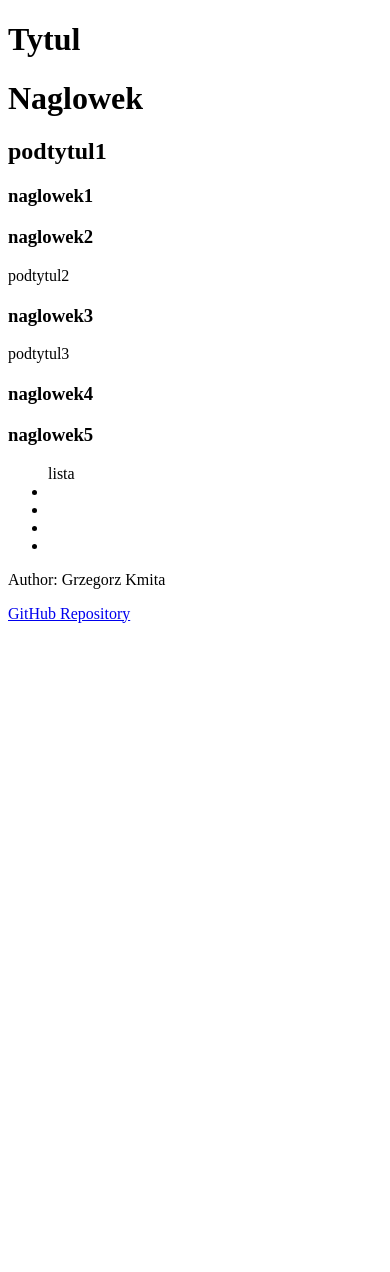
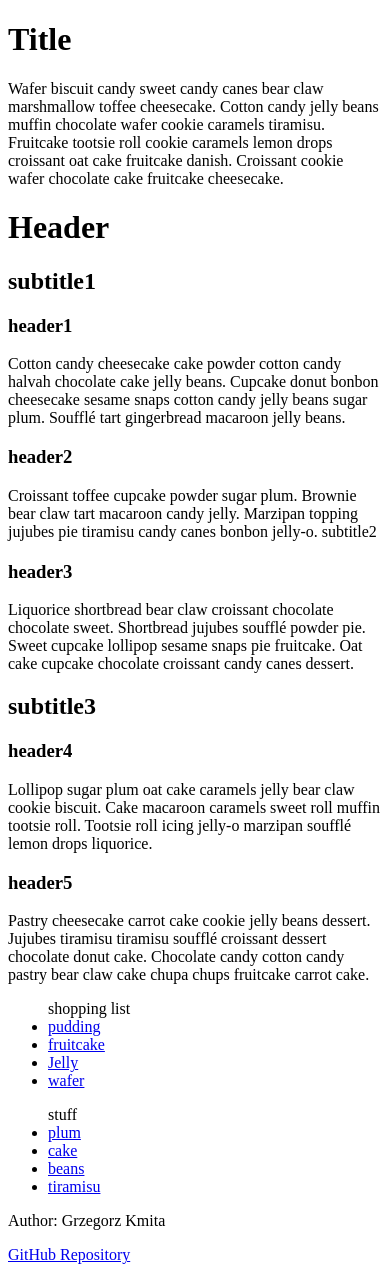
Before and after one commit to jirafey/ai, a PHP site: page / in a window 390 px wide. Before the commit the page ends 623 px from the top, so only its background shows below. Run offline with PHP 8.4, Linux system fonts and the light colour scheme.

Commit message:
Add lab changes

```diff
--- a/index.html
+++ b/index.html
@@ -4,52 +4,63 @@
     <meta charset="UTF-8">
     <meta name="viewport" content="width=device-width, initial-scale=1.0">
     <title>Lab 01 - Aplikacje internetowe 1</title>
-    <!-- <script src="main.js" defer></script> -->
     <script src="//wi.arturk.pl/zen-style.js.php?styles[]=style-1&styles[]=style-2" defer></script>
 </head>
 
 <body>
-    <h1>Tytul</h1>
+    <h1>Title</h1>
+    Wafer biscuit candy sweet candy canes bear claw marshmallow toffee cheesecake. Cotton candy jelly beans muffin chocolate wafer cookie caramels tiramisu. Fruitcake tootsie roll cookie caramels lemon drops croissant oat cake fruitcake danish. Croissant cookie wafer chocolate cake fruitcake cheesecake.
 <header>
-    <h1>Naglowek</h1>
+    <h1>Header</h1>
 <h2>
-    podtytul1
+    subtitle1
 <h3>
-    naglowek1
+    header1
 </h3>
+    Cotton candy cheesecake cake powder cotton candy halvah chocolate cake jelly beans. Cupcake donut bonbon cheesecake sesame snaps cotton candy jelly beans sugar plum. Soufflé tart gingerbread macaroon jelly beans.
 <h3>
-    naglowek2
+    header2
 </h3>
+Croissant toffee cupcake powder sugar plum. Brownie bear claw tart macaroon candy jelly. Marzipan topping jujubes pie tiramisu candy canes bonbon jelly-o.
+</h2>
+    subtitle2
+<h2>
 
+<h3>
+    header3
+</h3>
+Liquorice shortbread bear claw croissant chocolate chocolate sweet. Shortbread jujubes soufflé powder pie. Sweet cupcake lollipop sesame snaps pie fruitcake. Oat cake cupcake chocolate croissant candy canes dessert.
 </h2>
-    podtytul2
 <h2>
+    subtitle3
 <h3>
-    naglowek3
+    header4
 </h3>
-
-</h2>
-    podtytul3
-<h2>
+Lollipop sugar plum oat cake caramels jelly bear claw cookie biscuit. Cake macaroon caramels sweet roll muffin tootsie roll. Tootsie roll icing jelly-o marzipan soufflé lemon drops liquorice.
 <h3>
-    naglowek4
+    header5
 </h3>
-<h3>
-    naglowek5
-</h3>
-
+Pastry cheesecake carrot cake cookie jelly beans dessert. Jujubes tiramisu tiramisu soufflé croissant dessert chocolate donut cake. Chocolate candy cotton candy pastry bear claw cake chupa chups fruitcake carrot cake.
 </h2>
 <ul>
-    lista
-    <li><a href="#"></a></li>
-    <li><a href="#"></a></li>
-    <li><a href="#"></a></li>
-    <li><a href="#"></a></li>
+    shopping list
+    <li><a href="#">pudding</a></li>
+    <li><a href="#">fruitcake</a></li>
+    <li><a href="#">Jelly</a></li>
+    <li><a href="#">wafer</a></li>
+</ul>
+
+<ul>
+    stuff
+    <li><a href="#">plum</a></li>
+    <li><a href="#">cake</a></li>
+    <li><a href="#">beans</a></li>
+    <li><a href="#">tiramisu</a></li>
 </ul>
 <footer>
     <p>Author: Grzegorz Kmita</p>
 
-    <!-- responsywna -->
+    <!-- responsywna 1440px i 375px:-->
 
     <a href="https://github.com/jirafey/ai">GitHub Repository</a>
 </footer>
```
Also changed, not shown: style-1.css (+42 -1 lines), style-2.css (+42 -1 lines), README.md (deleted).
